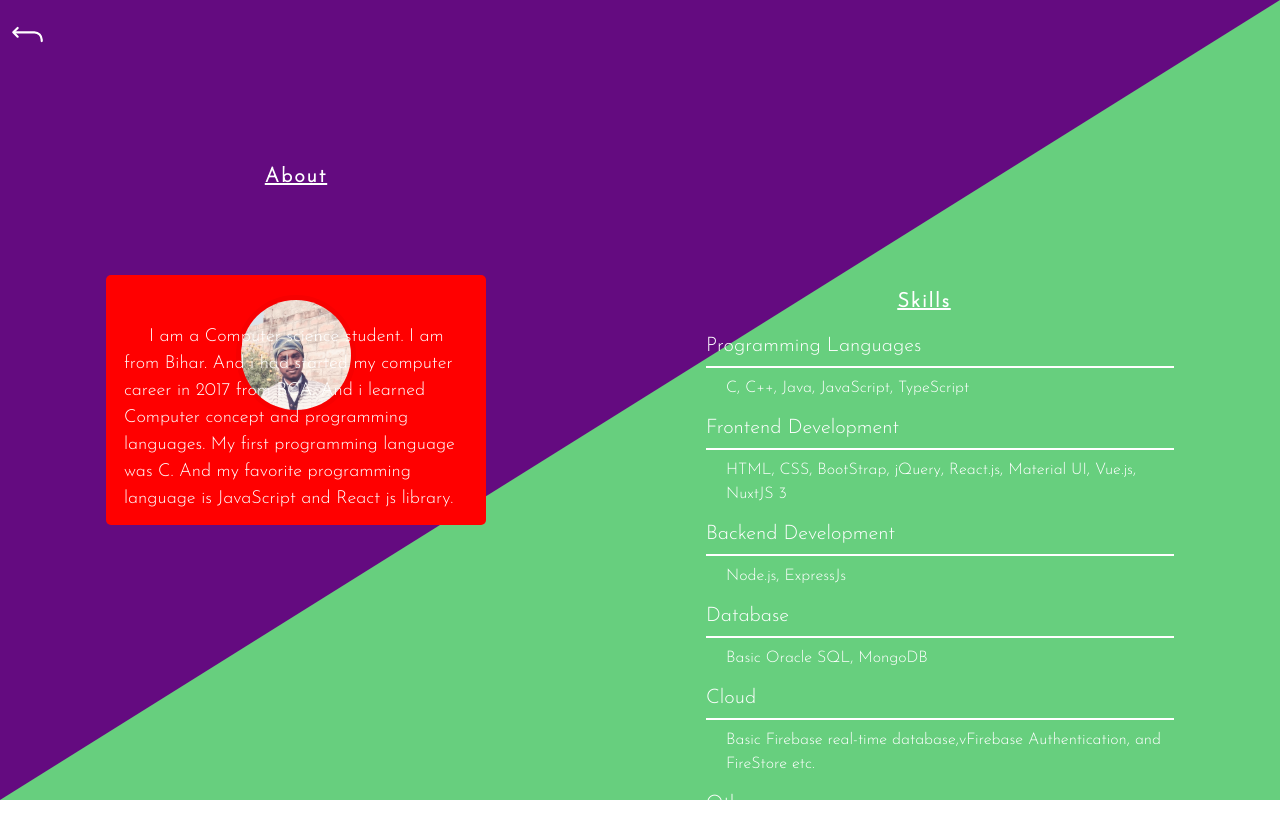
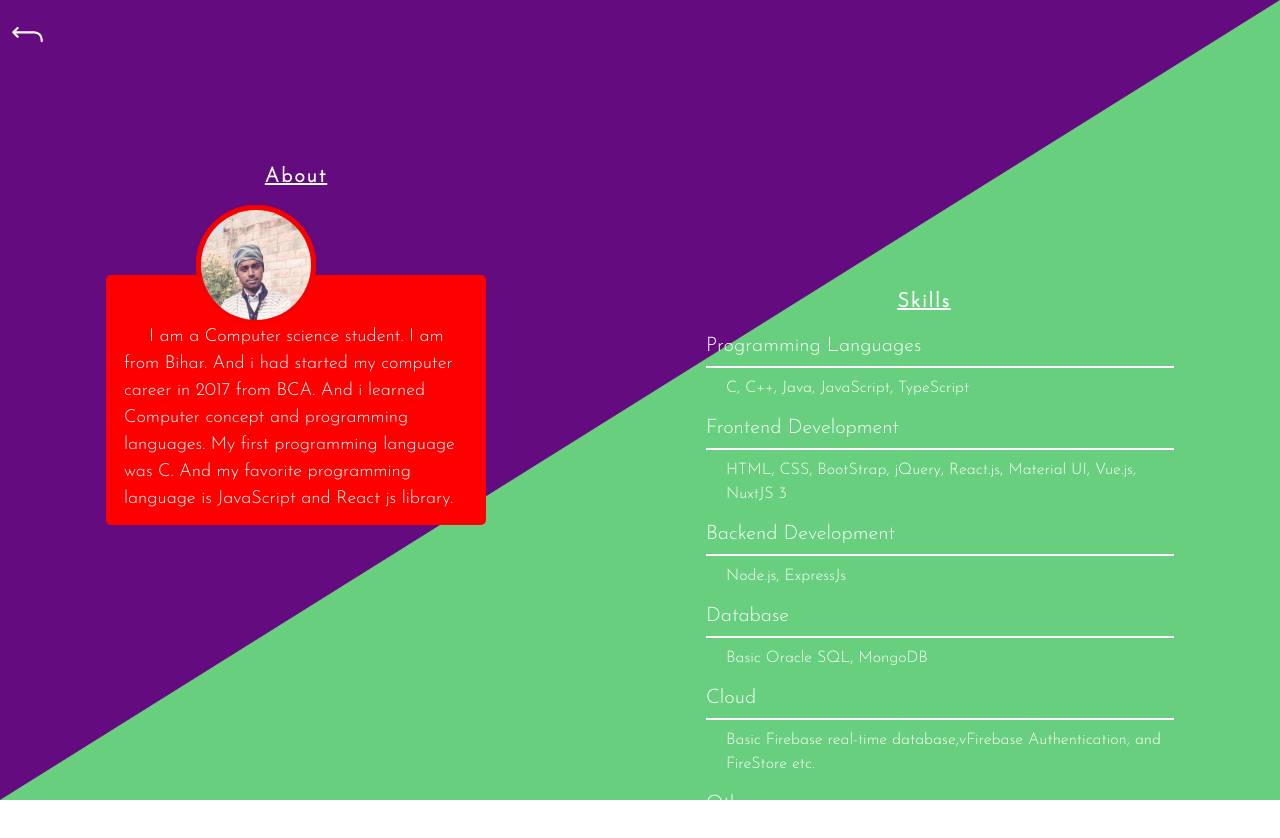
Before and after one commit to kom50/web-om, a React (Create React App) app: page /about in a window 1280 px wide. Shown: the top 838 px of the page. Built offline with nearby package versions, Linux system fonts and the light colour scheme.

Commit message:
Change code in  about page

```diff
--- a/src/My Web/css/About.css
+++ b/src/My Web/css/About.css
@@ -81,9 +81,9 @@
     background-color: red;
     width: 120px;
     height: 120px;
-    /* position: absolute; */
-    /* top: -60px; */
-    /* left: 130px; */
+    position: absolute;
+    top: 50px;
+    left: 90px;
 }
 
 .about .img-container .back {
@@ -137,17 +137,20 @@
         justify-content: space-around;
         /* align-items: center; */
     }
+
     .about-info {
         top: 100px;
         width: 300px;
         height: 340px;
     }
+
     .skills-info {
         top: 100px;
         left: -20px;
         width: 90%;
         height: 250px;
     }
+
     /* Back button */
     .about .back-btn {
         background-color: rgb(100, 11, 128);
@@ -159,6 +162,7 @@
         padding-bottom: 10px;
         /* box-shadow: 0 10px 10px rgba(59, 57, 57, 0.5); */
     }
+
     .about-page .container-fluid::after {
         clip-path: polygon(0 100%, 100% 100%, 100% 0%, 0% 100%);
         clip-path: polygon(0 64%, 100% 20%, 100% 100%, 0% 100%);
--- a/src/My Web/css/style.css
+++ b/src/My Web/css/style.css
@@ -71,7 +71,7 @@ root {
     -ms-border-radius: 100%;
     -o-border-radius: 100%;
     position: relative;
-    top: 140px;
+    top: 180px;
 }
 
 .img-container img {
```
